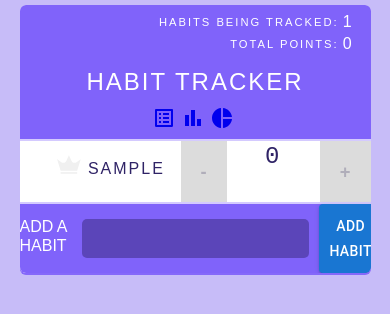
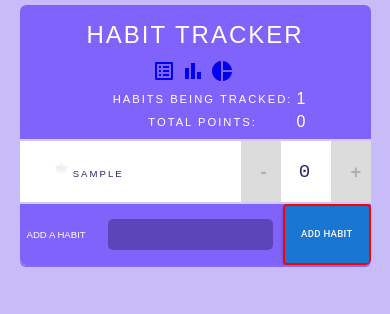
Before and after one commit to Aa-thomas/habit-tracker, a React (Create React App) app: page /habits in a window 390 px wide. Both pictures are taken after typing "Sample" into the empty fields and a click on the button "ADD HABIT". Shown: the top 314 px of the page. Built offline with nearby package versions, Linux system fonts and the light colour scheme; no server answers; the database is empty.

Commit message:
edit font sizes to be more responsive

```diff
--- a/src/App.css
+++ b/src/App.css
@@ -21,7 +21,7 @@ header {
   padding: 5px 10px;
   text-align: center;
   display: flex;
-  align-itrems: center;
+  align-items: center;
   background-color: #8063FA;
   border-bottom: solid 2px #D4CAFF;
 }
@@ -44,6 +44,7 @@ ul {
 .habit-form {
   display: flex;
   background-color: #8063FA;
+  font-size: clamp(0.6rem, 2vw, 1.2rem);
 }
 
 input[type=text].habit-input {
@@ -72,7 +73,9 @@ input[type=text]:focus{
 
 label.habit-label {
   color: white;
-  margin: 4% 0;
+  margin: 20px 2%;
+  position: relative;
+  top: 5px;
 }
 
 input[type=submit] {
@@ -106,7 +109,7 @@ input[type=submit] {
 /* ICONS */
 
 svg {
-  width: 28px;
+  width: clamp(0.8rem, 2vw, 2.5rem);
   height: 19px;
   margin-right: 5px;
   fill: #F0F0F0;
@@ -137,9 +140,10 @@ svg {
 
 .habit {
   display: flex;
-
+  font-size: clamp(0.6rem, 2vw, 2.5rem);
   border-bottom: solid 2px #EEEEEE;
   letter-spacing: 2px;
+  align-items: center;
 }
 
   .habit:last-of-type {
@@ -157,7 +161,7 @@ svg {
 
   .habit-name {
     flex-grow: 1;
-    line-height: 3.5rem;
+    line-height: 1.5rem;
     padding-left: 10px;
   }
 
@@ -178,6 +182,8 @@ svg {
 .stats {
   margin: 0 0 0 28px;
   font-weight: normal;
+  /* order: 2; */
+  text-align: center;
 }
 
   .stats td:first-child {
@@ -193,6 +199,7 @@ svg {
 
 .counter {
   display: flex;
+  align-items: center;
   width: 190px;
 }
 
@@ -224,13 +231,35 @@ svg {
     flex-grow: 1;
     text-align: center;
     font-family: monospace;
-    font-size: 2rem;
+    font-size: clamp(1.2rem, 3vw, 3rem);
     line-height: 2rem;
   }
 
+  form button.submit {
+    font-size: clamp(0.6rem, 2vw, 1.2rem);
+    border: solid 2px red;
+  }
+
   @media (max-width: 600px) {
-    .counter-score {
-      font-size: 1.5rem;
+
+    .counter {
+      width: 130px;
+    }
+
+    .counter-action{
+      width: 20%;
+    }
+
+    .stats {
+      order: 2;
+    }
+
+    .stats td:last-child {
+      text-align: center;
+    }
+
+    .stats td:first-child {
+      text-align: center;
     }
 
     header {
```
